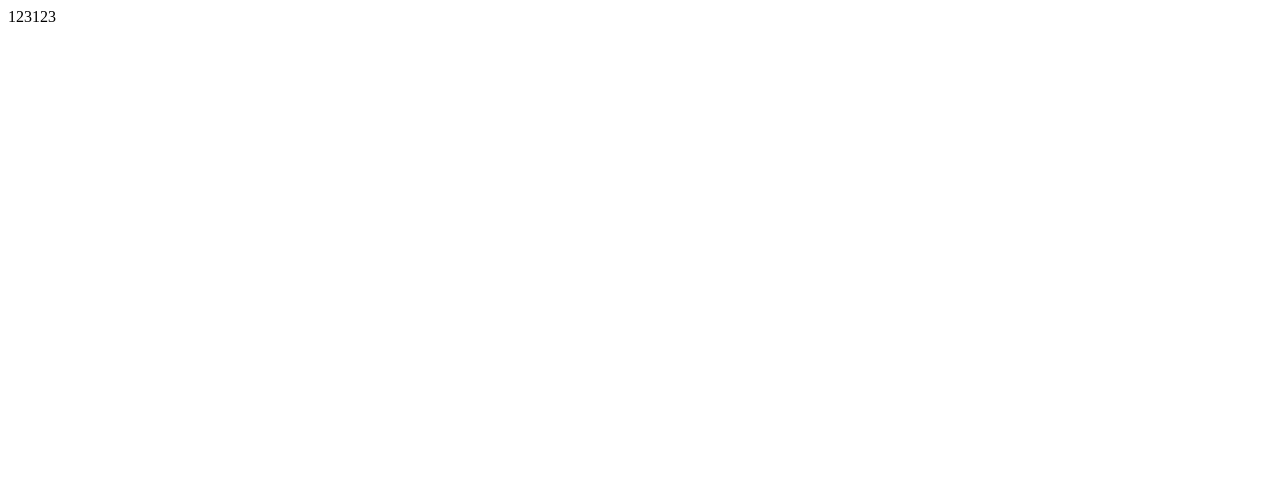
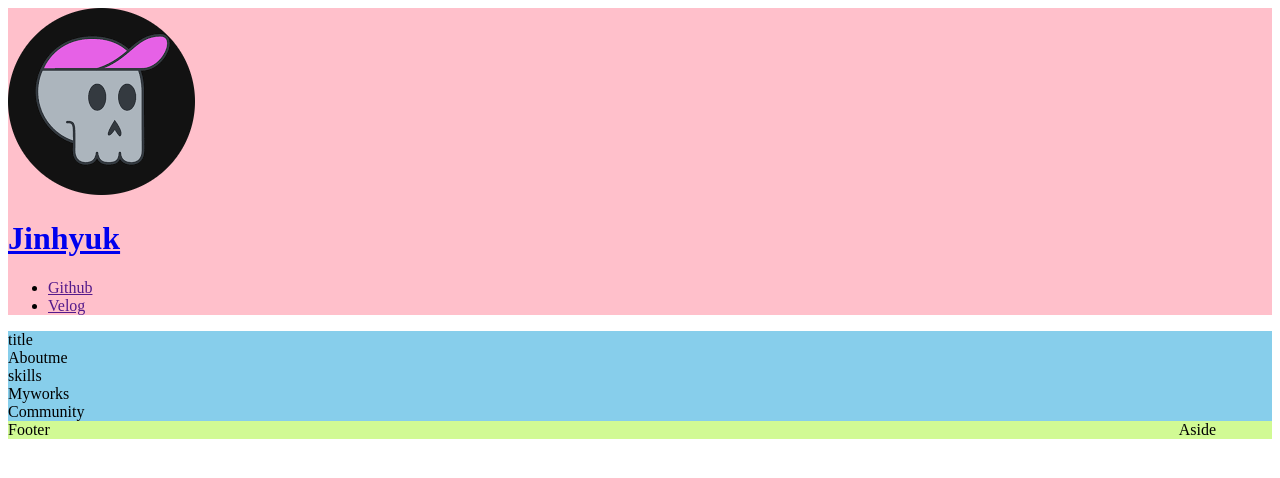
Before and after one commit to jeww1234/Portifolio, a React (Vite) app: page / in a window 1280 px wide. Shown: the top 478 px of the page. Built offline with nearby package versions, Linux system fonts and the light colour scheme.

Commit message:
헤더 html

```diff
--- a/index.html
+++ b/index.html
@@ -10,7 +10,7 @@
     content="Portfolio for world-renowned Frontend engineer Jinhyuk"
     />
     <meta name="author" content="Jinhyuk"/>
-    <link rel="shortcut icon" href="./src/assets/images/favicon.png" type="image/png">
+    <link rel="shortcut icon" href="./public/images/favicon.png" type="image/png">
     <!-- OG -->
      <meta property="og:title" content="진혁의 포트폴리오" />
      <meta property="og:type" content="website"/>
--- a/src/App.jsx
+++ b/src/App.jsx
@@ -1,12 +1,31 @@
-import './App.css'
+import "./App.css";
+import Title from "./component/Title";
+import Header from "./component/Header";
+import Aboutme from "./component/Aboutme";
+import Skills from "./component/Skills";
+import Myworks from "./component/Myworks";
+import Community from "./component/Community";
+import Footer from "./component/Footer";
+import Aside from "./component/Aside";
 
 function App() {
-
   return (
-    <div>
-      123123
+    <div style={{ position: "relative" }}>
+      {/* --헤더-- */}
+      <Header />
+      {/* --메인-- */}
+      <main style={{ backgroundColor: "skyblue" }}>
+        <Title />
+        <Aboutme />
+        <Skills />
+        <Myworks />
+        <Community />
+        <Aside />
+      </main>
+      {/* --푸터-- */}
+      <Footer />
     </div>
-  )
+  );
 }
 
-export default App
+export default App;
--- /dev/null
+++ b/src/component/Aboutme.jsx
@@ -0,0 +1,11 @@
+import React from 'react'
+
+const Aboutme = () => {
+  return (
+    <section>
+      Aboutme
+    </section>
+  )
+}
+
+export default Aboutme
--- /dev/null
+++ b/src/component/Aside.jsx
@@ -0,0 +1,11 @@
+import React from 'react'
+
+const Aside = () => {
+  return (
+    <div style={{position:"fixed", right:"5%"}}>
+      Aside
+    </div>
+  )
+}
+
+export default Aside
--- /dev/null
+++ b/src/component/Community.jsx
@@ -0,0 +1,11 @@
+import React from 'react'
+
+const Community = () => {
+  return (
+    <section>
+      Community
+    </section>
+  )
+}
+
+export default Community
--- /dev/null
+++ b/src/component/Footer.jsx
@@ -0,0 +1,11 @@
+import React from 'react'
+
+const Footer = () => {
+  return (
+    <footer style={{ backgroundColor: "rgb(209, 250, 148)" }}>
+      Footer
+    </footer>
+  )
+}
+
+export default Footer
--- /dev/null
+++ b/src/component/Header.jsx
@@ -0,0 +1,19 @@
+import React from 'react'
+
+const Header = () => {
+  return (
+    <header style={{backgroundColor:"pink"}}>
+      <img src="./images/favicon.png" alt="" />
+      <h1><a href="#">Jinhyuk</a></h1>
+
+      <nav>
+        <ul>
+          <li><a href="">Github</a></li>
+          <li><a href="">Velog</a></li>
+        </ul>
+      </nav>
+    </header>
+  )
+}
+
+export default Header
--- /dev/null
+++ b/src/component/Myworks.jsx
@@ -0,0 +1,11 @@
+import React from 'react'
+
+const Myworks = () => {
+  return (
+    <section>
+      Myworks
+    </section>
+  )
+}
+
+export default Myworks
--- /dev/null
+++ b/src/component/Skills.jsx
@@ -0,0 +1,11 @@
+import React from 'react'
+
+const Skills = () => {
+  return (
+    <section>
+      skills
+    </section>
+  )
+}
+
+export default Skills
--- /dev/null
+++ b/src/component/Title.jsx
@@ -0,0 +1,11 @@
+import React from 'react'
+
+const Title = () => {
+  return (
+    <section>
+      title
+    </section>
+  )
+}
+
+export default Title
```
Also changed, not shown: public/images/favicon.png (renamed from src/assets/images/favicon.png).
